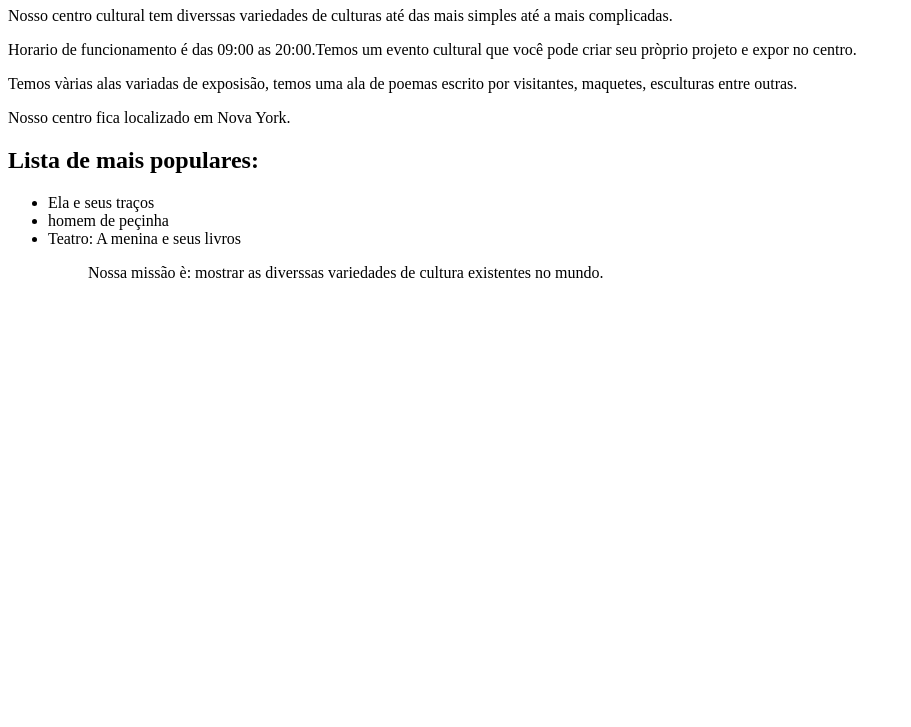
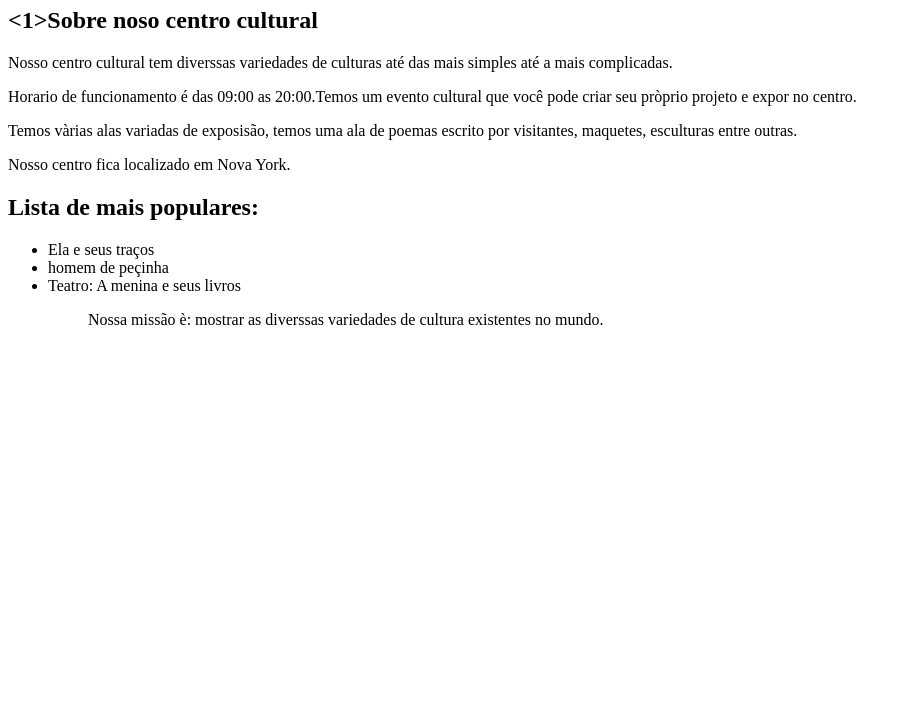
Before and after one commit to adrianjulio00/Adriancvm1ANOB, a plain HTML site: page index.html in a window 1280 px wide. Shown: the part 73-800 px from the top of the page, without its empty margins (0-911 px from the left). Drawn offline with Linux system fonts and the light colour scheme.

Commit message:
sbxbsbxsv

```diff
--- a/index.html
+++ b/index.html
@@ -8,6 +8,8 @@
 </head>
 <body>
     <h1>Centro cutural</h1>
+
+<h2><1>Sobre noso centro cultural</1></h2>
 
 <p>Nosso centro cultural tem diverssas variedades de culturas até das mais simples até a mais complicadas.</p>
 <p>Horario de funcionamento é das 09:00 as 20:00.Temos um evento cultural que você pode criar seu pròprio projeto e expor no centro.</p>
```
